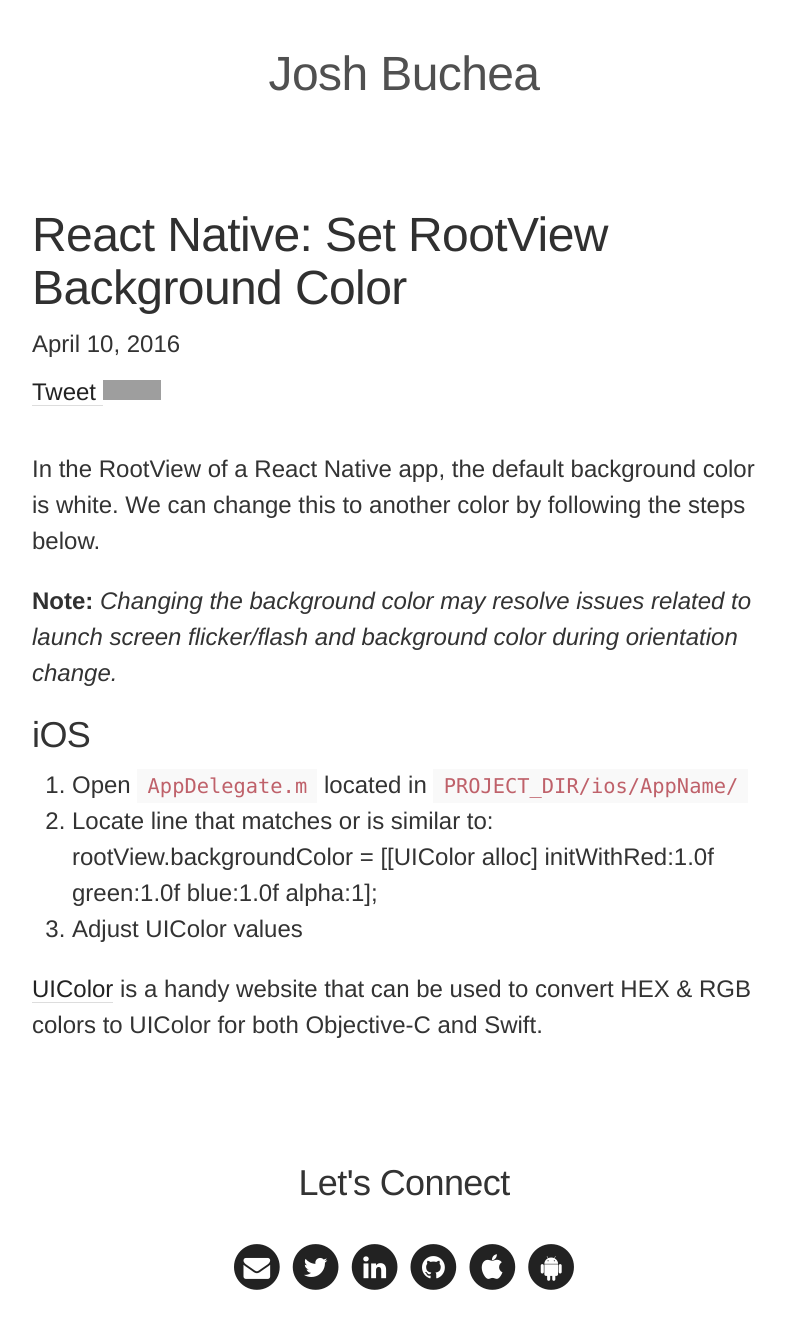
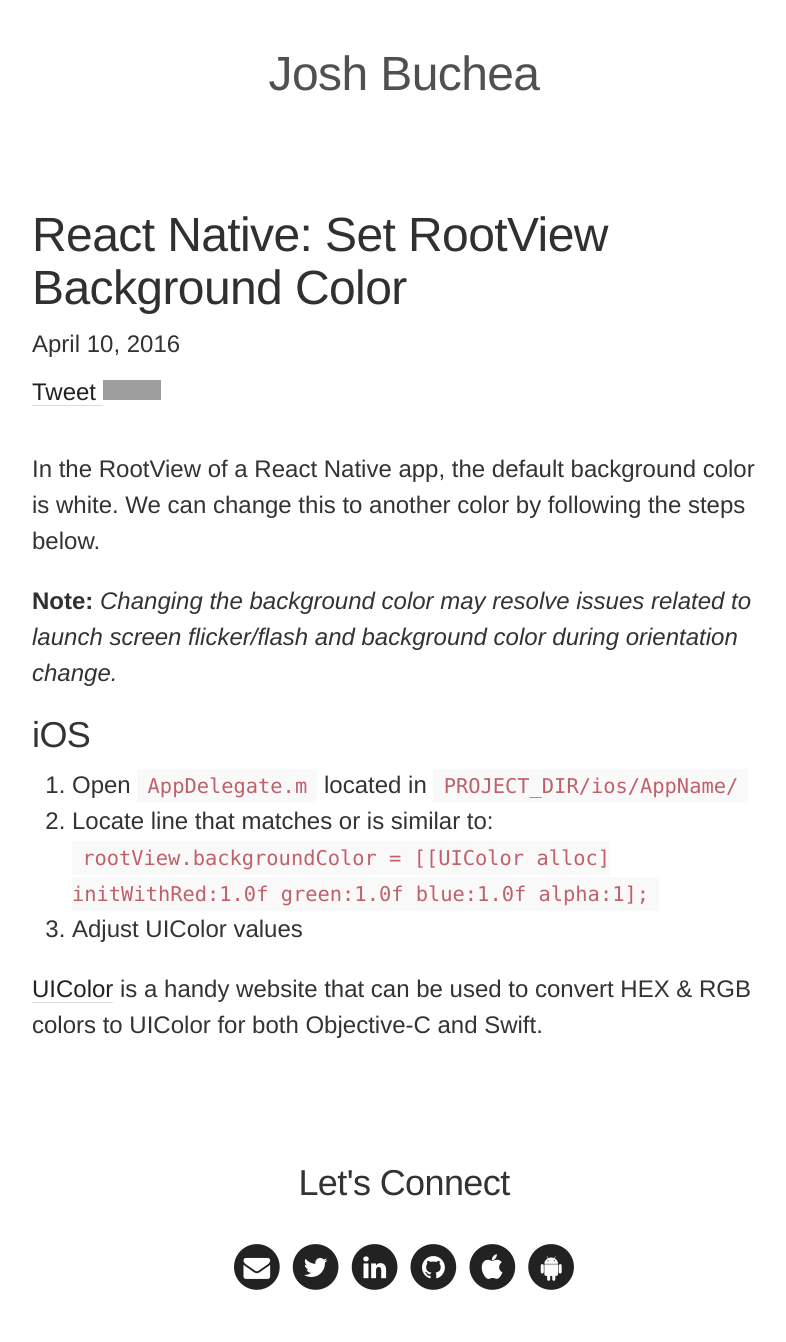
Before and after one commit to joshbuchea/joshbuchea.com, a Jekyll site: the page built from _posts/2016-04-10-react-native-set-rootview-background-color.md, in a window 1280 px wide. Shown: the whole page, without its empty margins (236-1022 px from the left). Built offline with Jekyll 4.4.1, drawn with Linux system fonts in a browser that asks for light colours; nearby versions of some CDN libraries; comment, search, counter and statistics services are not loaded; grey boxes are pictures that could not be loaded.

Commit message:
Fix code not correctly formatted (hopefully)

```diff
--- a/_posts/2016-04-10-react-native-set-rootview-background-color.md
+++ b/_posts/2016-04-10-react-native-set-rootview-background-color.md
@@ -12,7 +12,7 @@
 
 1. Open `AppDelegate.m` located in `PROJECT_DIR/ios/AppName/`
 2. Locate line that matches or is similar to:
-        rootView.backgroundColor = [[UIColor alloc] initWithRed:1.0f green:1.0f blue:1.0f alpha:1];
+        `rootView.backgroundColor = [[UIColor alloc] initWithRed:1.0f green:1.0f blue:1.0f alpha:1];`
 3. Adjust UIColor values
 
 [UIColor](http://uicolor.xyz/) is a handy website that can be used to convert HEX & RGB colors to UIColor for both Objective-C and Swift.
```
